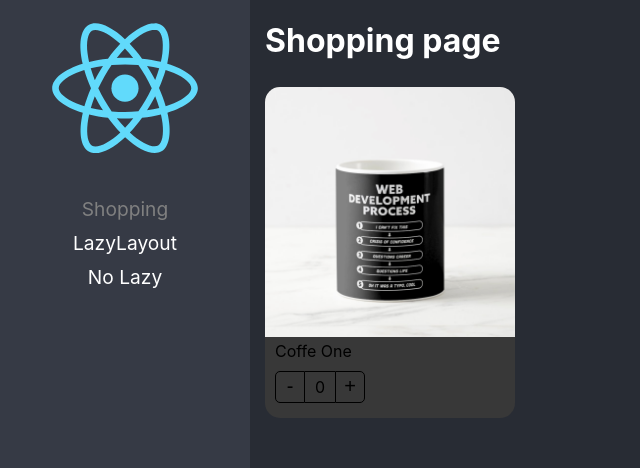
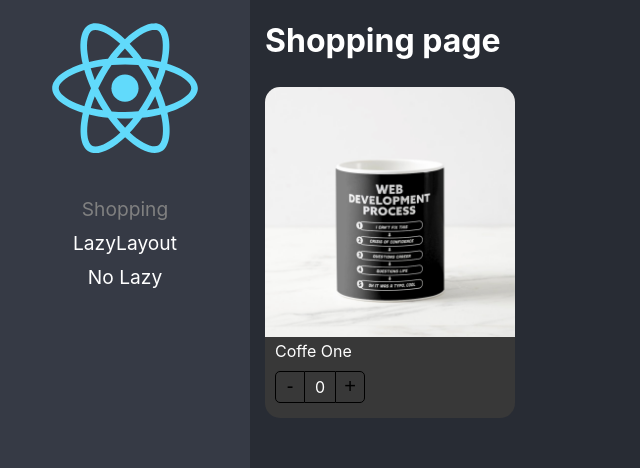
Before and after one commit to eugenioroblessiller/react-adv, a React (Create React App) app: page /shopping in a window 1280 px wide. Shown: the top 468 px of the page, without its empty margins (0-640 px from the left). Built offline with nearby package versions, Linux system fonts and the light colour scheme.

Commit message:
passing classNames

```diff
--- a/src/02-components-patterns/components/ProductButtons.tsx
+++ b/src/02-components-patterns/components/ProductButtons.tsx
@@ -1,12 +1,18 @@
-import { useContext } from 'react';
+import { useContext } from "react";
 
-import styles from '../styles/styles.module.css';
-import { ProductContext } from './ProductCard';
+import styles from "../styles/styles.module.css";
+import { ProductContext } from "./ProductCard";
 
-export const ProductButtons = () => {
+
+interface ProductButtonProps {
+  className?: string
+}
+
+export const ProductButtons = ({ className }: ProductButtonProps) => {
   const { counter, handleIncreaseBy } = useContext(ProductContext);
+
   return (
-    <div className={styles.buttonsContainer}>
+    <div className={`${styles.buttonsContainer} ${className}}`}>
       <button
         className={styles.buttonMinus}
         onClick={() => handleIncreaseBy(-1)}
--- a/src/02-components-patterns/components/ProductImage.tsx
+++ b/src/02-components-patterns/components/ProductImage.tsx
@@ -4,7 +4,12 @@
 import styles from '../styles/styles.module.css';
 import { ProductContext } from './ProductCard';
 
-export const ProductImage = ({ img = "" }) => {
+interface ProductImageProps {
+  img?: string;
+  className?: string;
+}
+
+export const ProductImage = ({ img, className }: ProductImageProps) => {
   const { product } = useContext(ProductContext);
   let imgToShow: string;
 
@@ -17,6 +22,10 @@
   }
 
   return (
-    <img className={styles.productImg} src={imgToShow} alt="Producto image" />
+    <img
+      className={`${styles.productImg} ${className}}`}
+      src={imgToShow}
+      alt="Producto image"
+    />
   );
 };
--- a/src/02-components-patterns/components/ProductTitle.tsx
+++ b/src/02-components-patterns/components/ProductTitle.tsx
@@ -3,10 +3,15 @@
 import styles from '../styles/styles.module.css';
 import { ProductContext } from './ProductCard';
 
-export const ProductTitle = ({ title }: { title?: string }) => {
+interface ProductTitleProps {
+  title?: string;
+  className?: string
+}
+
+export const ProductTitle = ({ title, className }: ProductTitleProps) => {
   const { product } = useContext(ProductContext);
   return (
-    <span className={styles.productDescription}>
+    <span className={`${styles.productDescription} ${className}`}>
       {title ? title : product.title}
     </span>
   );
--- a/src/02-components-patterns/pages/ShoppingPage.tsx
+++ b/src/02-components-patterns/pages/ShoppingPage.tsx
@@ -29,10 +29,10 @@
           />
         </ProductCard> */}
 
-        <ProductCard product={product} className="bg-dark">
-          <ProductImage />
-          <ProductTitle />
-          <ProductButtons />
+        <ProductCard product={product} className="bg-dark text-white">
+          <ProductImage className="custom-image" />
+          <ProductTitle className="text-white" />
+          <ProductButtons className="custom-button" />
         </ProductCard>
       </div>
     </div>
--- a/src/02-components-patterns/styles/custom-styles.css
+++ b/src/02-components-patterns/styles/custom-styles.css
@@ -1,3 +1,23 @@
 .bg-dark {
     background-color: rgb(56, 56, 56);
 }
+
+.text-white {
+    color: white;
+}
+
+.text-bold {
+    font-weight: bold;
+}
+
+.custom-image {
+    padding: 10px;
+    width: calc(100% - 20px);
+    border-radius: 20px;
+}
+
+.custom-button button, .custom-button div {
+    color: white;
+    border-color: white;
+
+}
```
Also changed, not shown: src/02-components-patterns/interfaces/interfaces.ts (+14 -0 lines).
